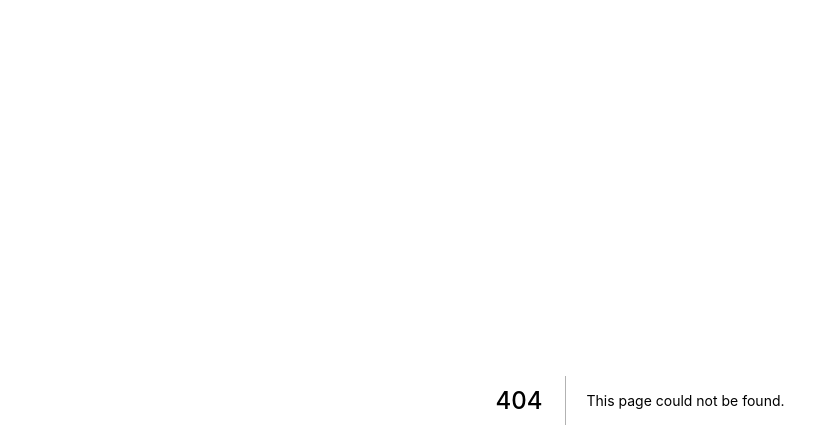
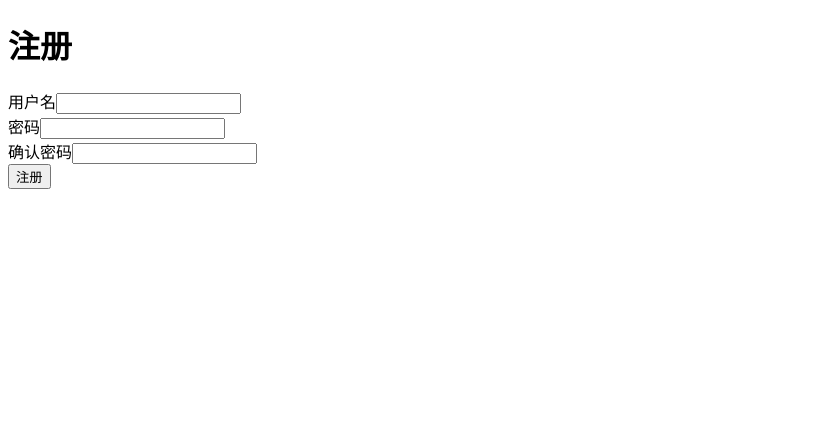
Before and after one commit to kingsley2036/nextjs-typeorm, a Next.js app: page /sign_up in a window 1280 px wide. Before the commit this address had no page. Shown: the top 448 px of the page, without its empty margins (0-839 px from the left). Built offline with nearby package versions, Linux system fonts and the light colour scheme.

Commit message:
成功创建user，即注册，不过没有检查username唯一性

```diff
--- a/package.json
+++ b/package.json
@@ -17,6 +17,7 @@
     "axios": "^0.19.2",
     "gray-matter": "^4.0.2",
     "marked": "^1.1.0",
+    "md5": "^2.3.0",
     "next": "9.4.1",
     "pg": "^8.7.1",
     "react": "16.13.1",
@@ -30,6 +31,7 @@
     "@babel/plugin-proposal-decorators": "^7.16.0",
     "@types/axios": "^0.14.0",
     "@types/marked": "^0.7.4",
+    "@types/md5": "^2.3.1",
     "@types/node": "^16.11.7",
     "@types/react": "^16.9.35",
     "@types/react-dom": "^16.9.8",
--- /dev/null
+++ b/pages/api/v1/users.ts
@@ -0,0 +1,46 @@
+import {NextApiHandler} from 'next';
+import {getDatabaseConnection} from '../../../lib/getDatabaseConnection';
+import {User} from '../../../src/entity/User';
+import md5 from 'md5';
+
+const Posts: NextApiHandler = async (req, res) => {
+    const {username, password, passwordConfirmation} = req.body;
+    const errors = {
+        username: [] as string[], password: [] as string[], passwordConfirmation: [] as string[]
+    };
+    if (username.trim() === '') {
+        errors.username.push('用户名不能为空');
+    }
+    if (!/[a-zA-Z0-9]/.test(username.trim())) {
+        errors.username.push('格式不合法');
+    }
+    if (username.trim().length > 42) {
+        errors.username.push('太长了');
+    }
+    if (username.trim().length <= 3) {
+        errors.username.push('太短了呦');
+    }
+    if (password === '') {
+        errors.password.push('不能为空');
+    }
+    if (password !== passwordConfirmation) {
+        errors.passwordConfirmation.push('密码不匹配');
+    }
+    const hasErrors = Object.values(errors).find(v => v.length > 0);
+    res.setHeader('Content-Type', 'application/json; charset=utf-8');
+    if (hasErrors) {
+        res.statusCode = 422;
+        res.write(JSON.stringify(errors));
+    } else {
+        const connection = await getDatabaseConnection();
+        const user = new User();
+        user.username = username.trim();
+        user.passwordDigest = md5(password);
+        await connection.manager.save(user);
+        res.statusCode = 200;
+        res.write(JSON.stringify(user));
+    }
+    res.end();
+};
+
+export default Posts;
--- /dev/null
+++ b/pages/sign_up.tsx
@@ -0,0 +1,79 @@
+import {NextPage} from 'next';
+import {useCallback, useState} from 'react';
+import axios, { AxiosResponse} from 'axios';
+
+const SignUp: NextPage = () => {
+    const [formData, setFormData] = useState({
+        username: '',
+        password: '',
+        passwordConfirmation: ''
+    });
+    const [errors, setErrors] = useState({
+        username: [], password: [], passwordConfirmation: []
+    });
+    const onSubmit = useCallback((e) => {
+        e.preventDefault();
+        axios.post(`/api/v1/users`, formData)
+            .then(() => {}, (error) => {
+                if (error.response) {
+                    const response: AxiosResponse = error.response;
+                    if (response.status === 422) {
+                        console.log('response.data');
+                        console.log(response.data);
+                        setErrors({...errors, ...response.data});
+                    }
+                }
+            });
+    }, [formData]);
+    const fontStyle={
+        color:'red'
+    }
+    return (
+        <>
+            <h1>注册</h1>
+            <form onSubmit={onSubmit}>
+                <div>
+                    <label>用户名
+                        <input type="text" value={formData.username}
+                               onChange={e => setFormData({
+                                   ...formData,
+                                   username: e.target.value
+                               })}/>
+                    </label>
+                    {errors.username?.length > 0 && <div style={fontStyle}>
+                        {errors.username.join(',')}
+                    </div>}
+                </div>
+                <div>
+                    <label>密码
+                        <input type="password" value={formData.password}
+                               onChange={e => setFormData({
+                                   ...formData,
+                                   password: e.target.value
+                               })}/>
+                    </label>
+                    {errors.password?.length > 0 && <div style={fontStyle}>
+                        {errors.password.join(',')}
+                    </div>}
+                </div>
+                <div>
+                    <label>确认密码
+                        <input type="password" value={formData.passwordConfirmation}
+                               onChange={e => setFormData({
+                                   ...formData,
+                                   passwordConfirmation: e.target.value
+                               })}
+                        />
+                    </label>
+                    {errors.passwordConfirmation?.length > 0 && <div style={fontStyle}>
+                        {errors.passwordConfirmation.join(',')}
+                    </div>}
+                </div>
+                <div>
+                    <button type="submit">注册</button>
+                </div>
+            </form>
+        </>
+    );
+};
+export  default  SignUp
```
Also changed, not shown: 2 other files (tests, documents, lock files or other folders).
